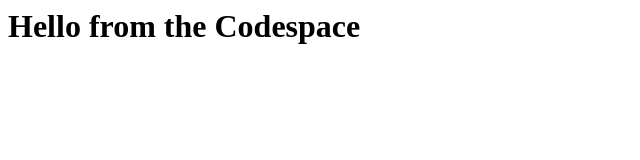
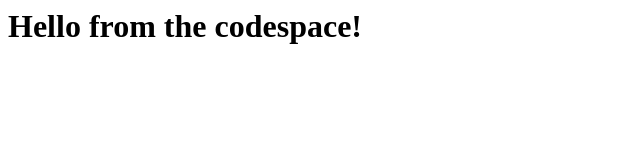
Before and after one commit to yogeshkasare/skills-code-with-codespaces, a plain HTML site: page index.html in a window 1280 px wide. Shown: the full height of the page, 0-640 px from the left. Drawn offline with Linux system fonts and the light colour scheme.

Commit message:
Adding hello from the codespace!

```diff
--- a/index.html
+++ b/index.html
@@ -1,3 +1,3 @@
 <html>
-  <h1>Hello from the Codespace</h1>
+  <h1>Hello from the codespace!</h1>
 </html>
```
